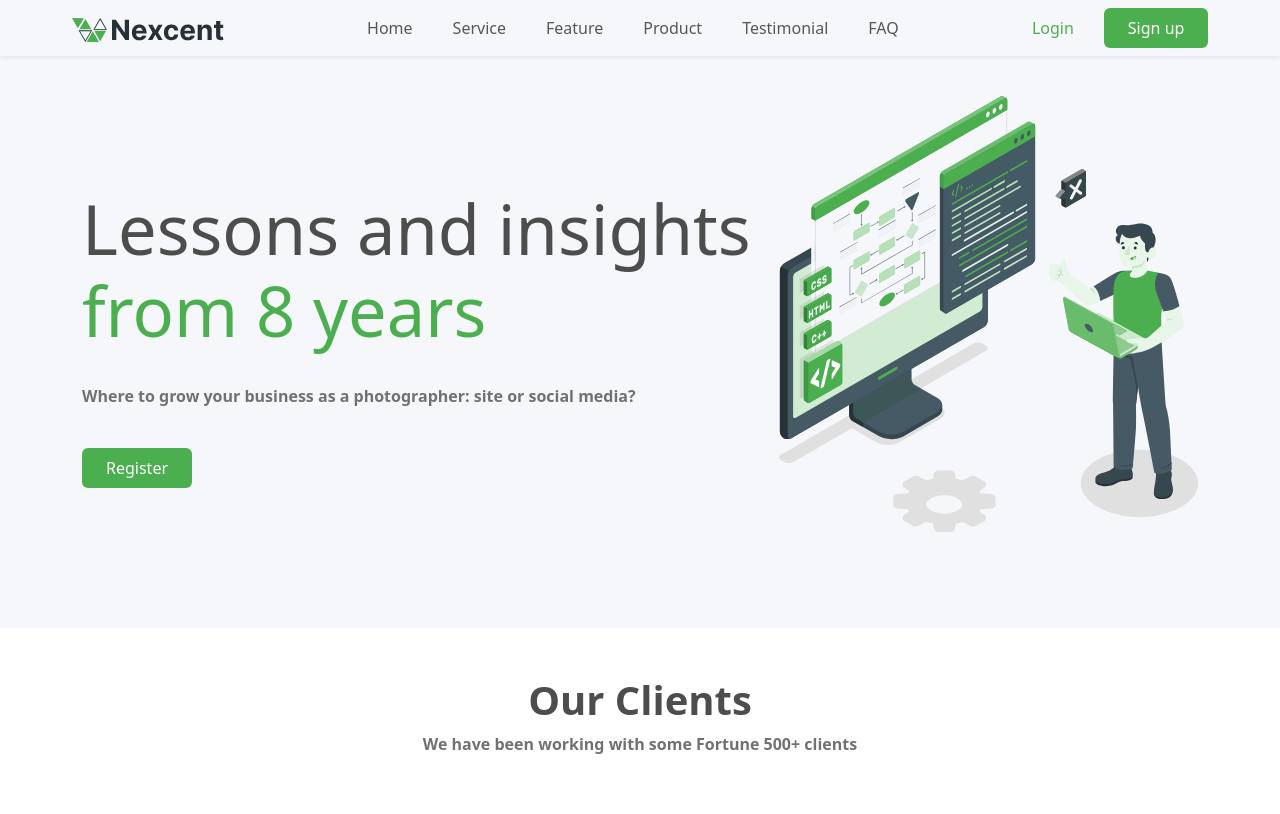
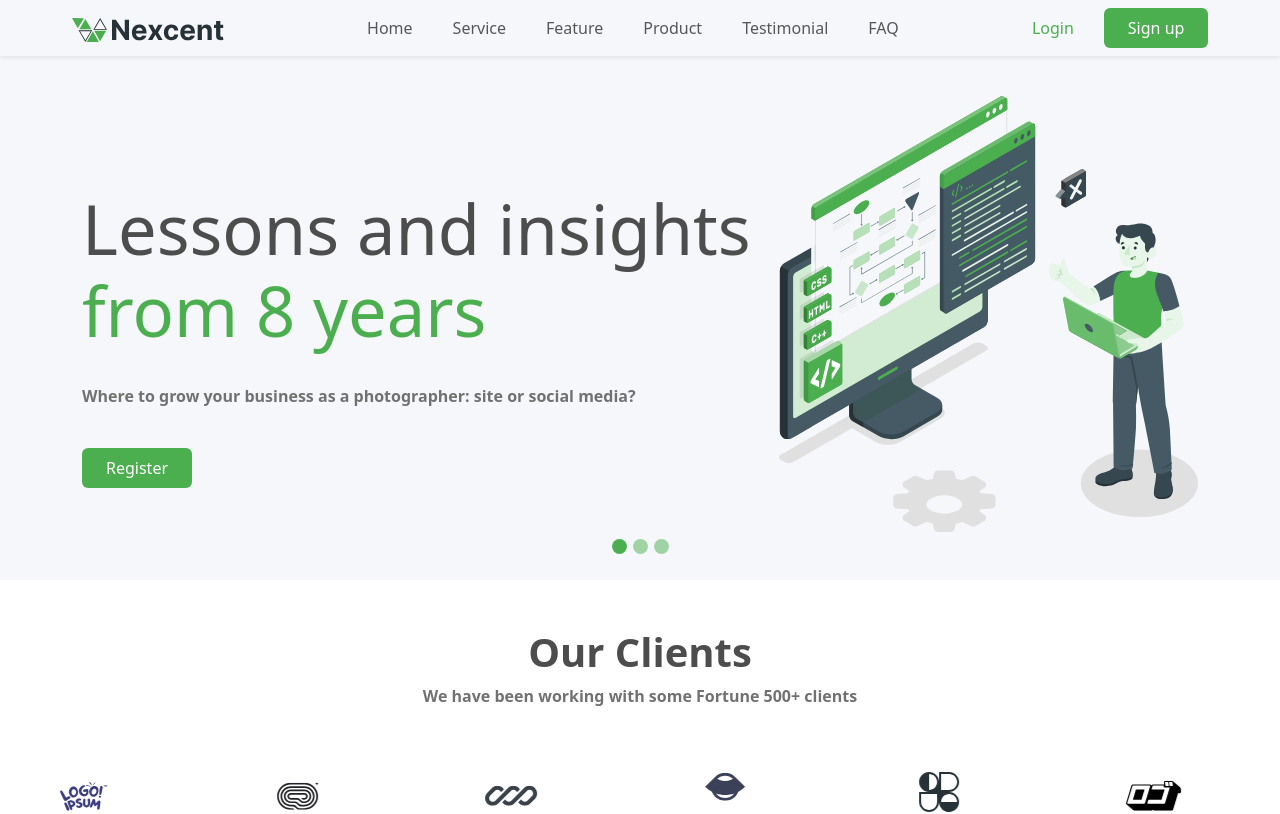
Before and after one commit to Suleman615/react-bootstrap, a React (Vite) app: page / in a window 1280 px wide. Shown: the top 814 px of the page. Built offline with nearby package versions, Linux system fonts and the light colour scheme.

Commit message:
Hero Section updated

```diff
--- a/src/components/BlogPost.jsx
+++ b/src/components/BlogPost.jsx
@@ -3,7 +3,7 @@ const BlogPost = ({image,text,link}) => {
   return (
     <div className='position-relative mb-5 px-3 '>
         <img className='w-100' src={image} alt="Blog Cover"  />
-        <div className='position-absolute d-flex flex-column align-align-items-center justify-content-between w-75 background-light  rounded-3 shadow-lg py-2 px-4 ' style={{bottom:'-15%', left:'12%', height:'130px'}}>
+        <div className='position-absolute d-flex flex-column align-align-items-center justify-content-between w-75 background-light  rounded-3 shadow py-2 px-4 ' style={{bottom:'-15%', left:'12%',  minHeight:'130px'}}>
             <p className='text-grey fw-bold text-center'>{text}</p>
             <button className='border-0 background-light text-green fw-semibold mx-auto'>Read More <img src={arrow_right} alt="Arrow"  /></button>
         </div>
--- a/src/components/Hero.jsx
+++ b/src/components/Hero.jsx
@@ -3,15 +3,50 @@ import hero from '../assets/hero.svg'
 
 const Hero = () => {
     return (
-        <div className='background-light p-5 '>
+        <div className='background-light py-5 px-2 px-sm-5 pb-0 '>
 
-            <div className='d-flex flex-column-reverse flex-md-row container py-5 '>
-                <div className=' flex-grow-1 w-full gap-4 d-flex flex-column justify-content-center pt-5'>
-                    <h1 className=' text-dark-grey' style={{fontSize:'8ex'}}>Lessons and insights <br/><span className='text-green'>from 8 years</span></h1>
-                    <p className='fw-semibold text-grey' style={{fontSize:'16px'}}>Where to grow your business as a photographer: site or social media?</p>
-                    <button className='rounded border-0 background-green text-white px-4 py-2' style={{width:'fit-content'}} >Register</button>
+
+
+
+            <div id="carouselExampleIndicators" className="carousel slide" data-bs-ride="carousel">
+                <div className="carousel-indicators">
+                    <button type="button" data-bs-target="#carouselExampleIndicators" data-bs-slide-to="0" className="active slider-button" aria-current="true" aria-label="Slide 1"></button>
+                    <button type="button" data-bs-target="#carouselExampleIndicators" data-bs-slide-to="1" aria-label="Slide 2" className='slider-button'></button>
+                    <button type="button" data-bs-target="#carouselExampleIndicators" data-bs-slide-to="2" aria-label="Slide 3" className='slider-button'></button>
                 </div>
-                <div className=' flex-grow-1 '><img style={{width:'100%'}} src={hero} alt="HERO Image"  /></div>
+                <div className="carousel-inner ">
+                    <div className="carousel-item active">
+                        <div className='d-flex flex-column-reverse flex-md-row container py-5 '>
+                            <div className=' flex-grow-1 w-full gap-4 d-flex flex-column justify-content-center pt-5'>
+                                <h1 className=' text-dark-grey' style={{ fontSize: '8ex' }}>Lessons and insights <br /><span className='text-green'>from 8 years</span></h1>
+                                <p className='fw-semibold text-grey' style={{ fontSize: '16px' }}>Where to grow your business as a photographer: site or social media?</p>
+                                <button className='rounded border-0 background-green text-white px-4 py-2' style={{ width: 'fit-content' }} >Register</button>
+                            </div>
+                            <div className=' flex-grow-1 '><img style={{ width: '100%' }} src={hero} alt="HERO Image" /></div>
+                        </div>
+                    </div>
+                    <div className="carousel-item">
+                        <div className='d-flex flex-column-reverse flex-md-row container py-5 '>
+                            <div className=' flex-grow-1 w-full gap-4 d-flex flex-column justify-content-center pt-5'>
+                                <h1 className=' text-dark-grey' style={{ fontSize: '8ex' }}>Lessons and insights <br /><span className='text-green'>from 8 years</span></h1>
+                                <p className='fw-semibold text-grey' style={{ fontSize: '16px' }}>Where to grow your business as a photographer: site or social media?</p>
+                                <button className='rounded border-0 background-green text-white px-4 py-2' style={{ width: 'fit-content' }} >Register</button>
+                            </div>
+                            <div className=' flex-grow-1 '><img style={{ width: '100%' }} src={hero} alt="HERO Image" /></div>
+                        </div>
+                    </div>
+                    <div className="carousel-item">
+                        <div className='d-flex flex-column-reverse flex-md-row container py-5 '>
+                            <div className=' flex-grow-1 w-full gap-4 d-flex flex-column justify-content-center pt-5'>
+                                <h1 className=' text-dark-grey' style={{ fontSize: '8ex' }}>Lessons and insights <br /><span className='text-green'>from 8 years</span></h1>
+                                <p className='fw-semibold text-grey' style={{ fontSize: '16px' }}>Where to grow your business as a photographer: site or social media?</p>
+                                <button className='rounded border-0 background-green text-white px-4 py-2' style={{ width: 'fit-content' }} >Register</button>
+                            </div>
+                            <div className=' flex-grow-1 '><img style={{ width: '100%' }} src={hero} alt="HERO Image" /></div>
+                        </div>
+                    </div>
+                </div>
+
             </div>
 
         </div>
--- a/src/index.css
+++ b/src/index.css
@@ -1,60 +1,76 @@
-
-body{
+body {
   overflow-x: hidden;
 }
-.background-light{
+
+.background-light {
   background-color: #F5F7FA;
 }
 
-.background-tint{
-  background-color:  #E8F5E9;
+.background-tint {
+  background-color: #E8F5E9;
 
 }
 
-.background-green{
+.background-green {
   background-color: #4CAF4F;
 }
-.background-black{
+
+.background-black {
   background-color: #263238;
 }
-.text-green{
+
+.text-green {
   color: #4CAF4F;
 }
 
-.text-dark-grey{
-  color:  #4D4D4D;
-
-}
-::placeholder ,.text-silver{
-  color:  #F5F7FA;
+.text-dark-grey {
+  color: #4D4D4D;
 
 }
 
-.text-grey{
-  color:  #717171;
+
+
+.text-grey {
+  color: #717171;
 }
-.text-black{
+
+.text-black {
   color: #263238;
 
 }
 
 
-.alternate-rounded-border{
+.alternate-rounded-border {
   border-radius: 10px 5px 18px;
 }
-.leftsided{
+
+.leftsided {
   position: relative;
   top: -8px;
   left: -15px;
 }
 
-.slick-arrow{
+.slick-arrow {
   display: none !important;
 }
 
 
 
-  .paragraph-center{
-max-width: 600px;
+.paragraph-center {
+  max-width: 600px;
 
-  }
+}
+
+
+.slider-button {
+  width: 15px !important;
+  height: 15px !important;
+  border-radius: 50% !important;
+  background-color: #4CAF4F !important;
+}
+
+::placeholder,
+.text-silver {
+  color: #F5F7FA;
+
+}
```
